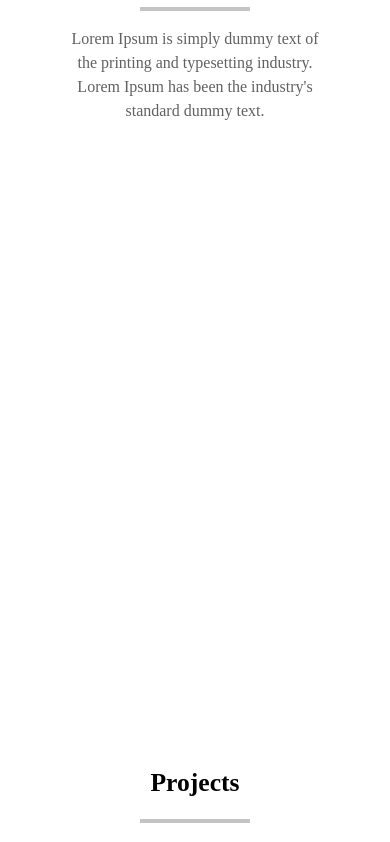
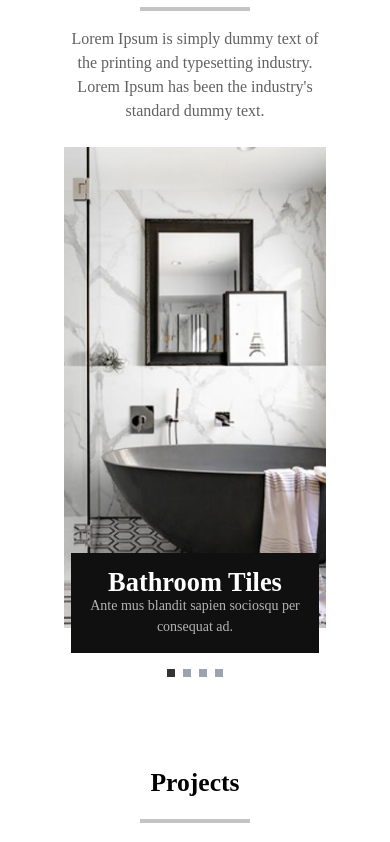
Before and after one commit to godstimedev/eshop, a React (Create React App) app: page / in a window 390 px wide. Shown: the part 920-1762 px from the top of the page. Built offline with nearby package versions, Linux system fonts and the light colour scheme; the HTML template or start-up script is replaced by a standard one.

Commit message:
implemented slider for products components

```diff
--- a/src/components/Header.tsx
+++ b/src/components/Header.tsx
@@ -20,7 +20,7 @@ function Header({}: Props) {
 				className={
 					nav
 						? ` transform translate-x-[0%] transition-all duration-500 fixed top-0 left-0 bottom-0 bg-white w-[60%] p-4 z-10`
-						: ` transform translate-x-[-100%] transition-all duration-500 fixed top-0 left-0 bottom-0  w-[60%]  bg-white p-4`
+						: ` transform translate-x-[-100%] transition-all duration-500 fixed top-0 left-0 bottom-0  w-[60%]  bg-white p-4 z-10`
 				}
 			>
 				<div className="flex flex-col gap-[6rem] my-[1.4rem]">
--- a/src/components/Products.tsx
+++ b/src/components/Products.tsx
@@ -1,14 +1,36 @@
-import React from 'react';
+import React, { useState } from 'react';
 import ProductOne from '../assets/images/productOne.png';
 import ProductTwo from '../assets/images/productTwo.png';
 import ProductThree from '../assets/images/productThree.png';
 import ProductFour from '../assets/images/productFour.png';
 
-import productData from '../data/productData.json';
+// svg
+import { ReactComponent as ArrowLeft } from '../assets/svg/ArrowLeft.svg';
+import { ReactComponent as ArrowRight } from '../assets/svg/ArrowRight.svg';
+
+import { productData } from '../data/productData';
 
 type Props = {};
 
 function Products({}: Props) {
+	const [currentIndex, setCurrentIndex] = useState(0);
+
+	const prevSlide = () => {
+		const isFirstSlide = currentIndex === 0;
+		const nextIndex = isFirstSlide ? productData.length - 1 : currentIndex - 1;
+		setCurrentIndex(nextIndex);
+	};
+
+	const nextSlide = () => {
+		const isLastSlide = currentIndex === 3;
+		const nextIndex = isLastSlide ? productData.length - 4 : currentIndex + 1;
+		setCurrentIndex(nextIndex);
+	};
+
+	const goToSlide = (index: number) => {
+		setCurrentIndex(index);
+	};
+
 	return (
 		<section className="min-h-screen py-[4rem] px-[4rem] ">
 			<div className="flex flex-col gap-4 items-center">
@@ -61,7 +83,34 @@ function Products({}: Props) {
 			</div>
 
 			{/* for small screens */}
-			<div className="md:hidden"></div>
+			<div className="md:hidden group relative h-[60vh] mt-6">
+				<div className="w-full flex justify-between items-center absolute top-[40%] z-10">
+					<ArrowLeft className="cursor-pointer hidden group-hover:block" onClick={() => prevSlide()} />
+					<ArrowRight className="cursor-pointer hidden group-hover:block" onClick={() => nextSlide()} />
+				</div>
+
+				<div className="relative row-span-2 h-[100%] w-[100%] flex flex-col items-center ease-in-out duration-500">
+					<img src={productData[currentIndex].img} alt="/" className="h-[95%] w-[100%] object-cover " />
+					<div className="absolute bottom-0 bg-[#111010] text-white text-center p-4 w-[95%] mx-auto place-items-center">
+						<h2 className="text-[1.65rem] leading-[1.65rem]">{productData[currentIndex].title}</h2>
+						<p className="text-[#B4B4B4] text-[14px]">{productData[currentIndex].description}</p>
+					</div>
+				</div>
+
+				<div className="flex gap-2 justify-center my-4">
+					{productData.map((item, index) => (
+						<div
+							key={index}
+							onClick={() => goToSlide(index)}
+							className={
+								index === currentIndex
+									? 'w-2 h-2 bg-[#333] cursor-pointer'
+									: 'w-2 h-2 bg-gray-400 cursor-pointer'
+							}
+						></div>
+					))}
+				</div>
+			</div>
 		</section>
 	);
 }
--- /dev/null
+++ b/src/data/productData.ts
@@ -0,0 +1,27 @@
+import ProductOne from '../assets/images/productOne.png';
+import ProductTwo from '../assets/images/productTwo.png';
+import ProductThree from '../assets/images/productThree.png';
+import ProductFour from '../assets/images/productFour.png';
+
+export const productData = [
+	{
+		img: ProductOne,
+		title: 'Bathroom Tiles',
+		description: 'Ante mus blandit sapien sociosqu per consequat ad.',
+	},
+	{
+		img: ProductTwo,
+		title: 'Marble',
+		description: 'Ante mus blandit sapien sociosqu',
+	},
+	{
+		img: ProductThree,
+		title: 'Outdoor Flooring',
+		description: 'Ante mus blandit sapien sociosqu per consequat ad.',
+	},
+	{
+		img: ProductFour,
+		title: 'Kitchen Interior',
+		description: 'Ante mus blandit sapien sociosqu per consequat ad.',
+	},
+];
```
Also changed, not shown: src/data/productData.json (deleted, +0 -22 lines), src/assets/svg/ArrowLeft.svg (added), src/assets/svg/ArrowRight.svg (added).
